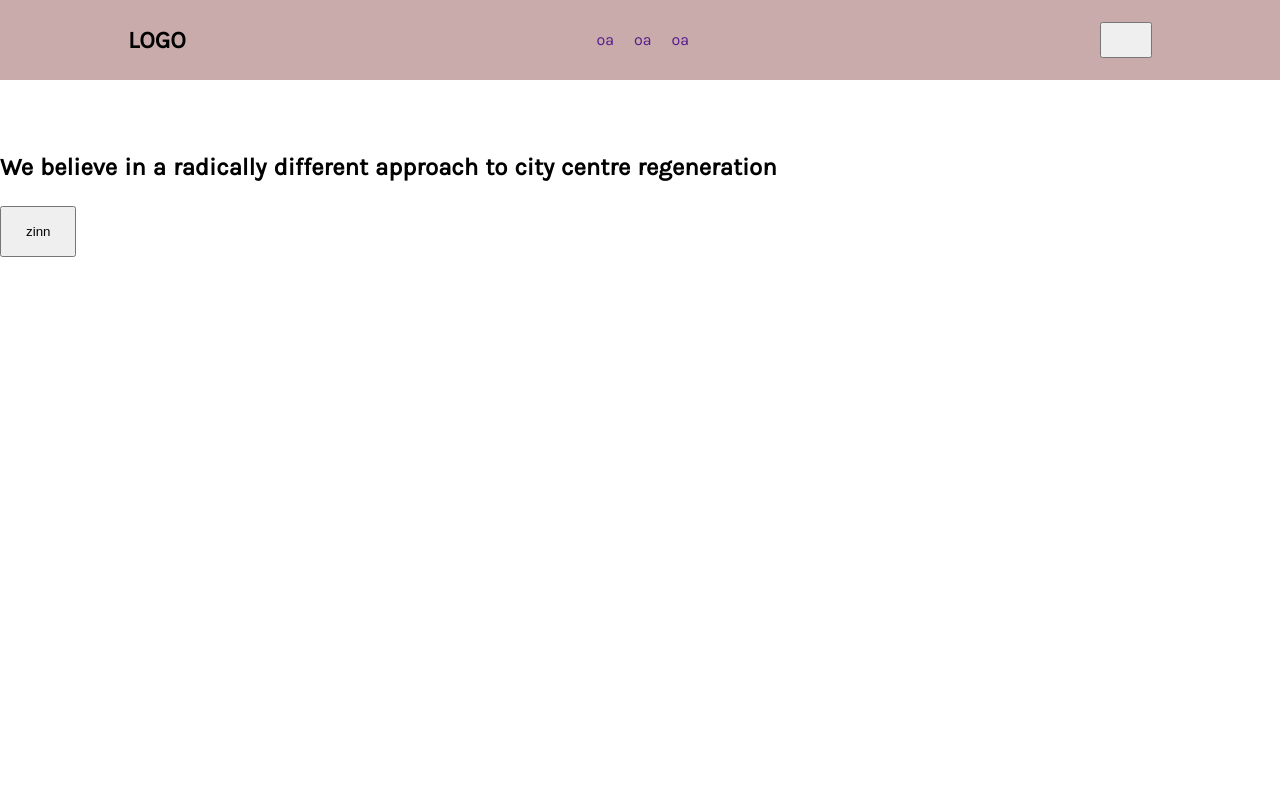
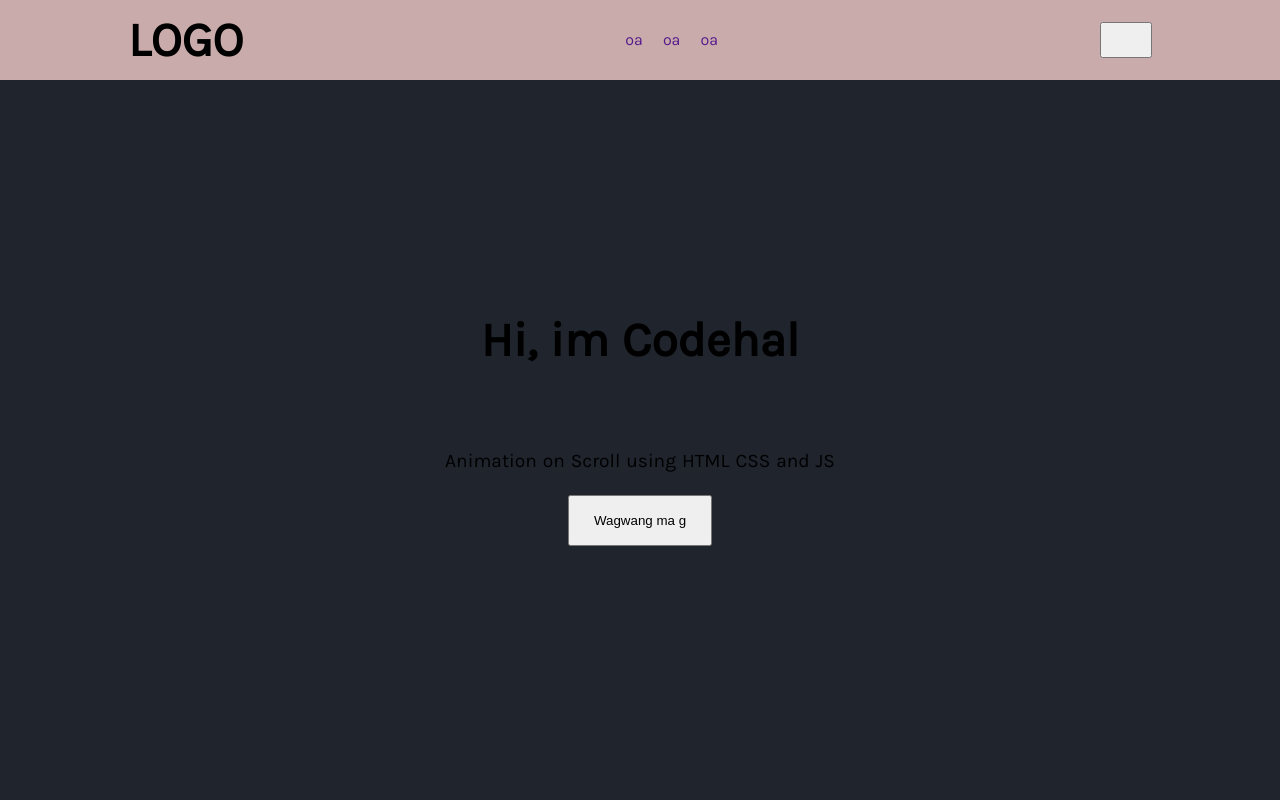
Before and after one commit to Mitchr3p/Ziman, a plain HTML site: page index.html in a window 1280 px wide. Shown: the top 800 px of the page. Drawn offline with Linux system fonts and the light colour scheme.

Commit message:
add code

```diff
--- a/app.js
+++ b/app.js
@@ -1,8 +1,56 @@
-document.addEventListener("DOMContentLoaded", function () {
-  const toggleBtn = document.querySelector(".toggle-btn");
-  const dropdownMenu = document.querySelector(".dropdown-menu");
+const toggleBtn = document.querySelector(".toggle-btn");
+const dropdownMenu = document.querySelector(".dropdown-menu");
 
-  toggleBtn.addEventListener("click", function () {
-    dropdownMenu.classList.toggle("open");
+toggleBtn.addEventListener("click", function () {
+  dropdownMenu.classList.toggle("open");
+});
+
+// let sectioneers = document.querySelectorAll('.sectioneer');
+
+// window.onscroll = () => {
+//   sectioneers.forEach(sectioneer => {
+//     let top = window.scrollY;
+//     let offset = sectioneer.offsetTop - 150;
+//     let height = sectioneer.offsetHeight;
+
+//     if (top >= offset && top < offset + height) {
+//       sectioneer.classList.add('show-animate');
+//     } else {
+//       sectioneer.classList.remove('show-animate');
+//     }
+//   });
+// };
+
+let sectioneers = document.querySelectorAll('.sectioneer');
+
+window.onscroll = () => {
+  sectioneers.forEach(sectioneer => {
+    let top = window.scrollY;
+    let offset = sectioneer.offsetTop - 200;
+    let height = sectioneer.offsetHeight;
+
+    if (top >= offset && top < offset + height) {
+      sectioneer.classList.add('show-animate');
+    } else {
+      sectioneer.classList.remove('show-animate');
+    }
   });
-});
+
+  //TO CHANGE THE BACKGROUND OF SEC-1 WHEN SCROLL TO SEC-2
+  const sec2 = document.querySelector('.sec-2');
+  const sec1 = document.querySelector('.sec-1');
+
+  // EITHER DO IT DIRECTLY WITH .style
+  // if (sec2.classList.contains('show-animate')) {
+  //   sec1.style.background = "burlywood"
+  // } else {
+  //   sec1.style.background = "#1f242d"
+  // }
+
+  //OR ADD A NEW CLASS AND STYLE IT IN THE CSS ->BETTER
+  if (sec2.classList.contains('show-animate')) {
+    sec1.classList.add('bg-change');
+  } else {
+    sec1.classList.remove('bg-change');
+  }
+};
--- a/index.html
+++ b/index.html
@@ -5,7 +5,6 @@
     <meta name="viewport" content="width=device-width, initial-scale=1.0" />
     <link rel="stylesheet" href="style1.css" />
     <link rel="stylesheet" href="responsive1.css" />
-    <script src="app.js"></script>
 
     <link
       rel="stylesheet"
@@ -51,14 +50,27 @@
 
     <main>
       <section class="section-1">
-        <h1>
+        <!-- <h1>
           We believe in a radically different approach to city centre
           regeneration
-        </h1>
-        <button class="zonn">zinn</button>
+        </h1> -->
+        <section class="sec-1 sectioneer show-animate">
+          <h1 class="animate">Hi, im Codehal</h1>
+          <p class="animate">Animation on Scroll using HTML CSS and JS</p>
+          <button>Wagwang ma g</button>
+        </section>
+
+        <section class="sec-2 sectioneer">
+          <h1 class="animate">Hi, im Codehal</h1>
+          <p class="animate">Animation on Scroll using HTML CSS and JS</p>
+        </section>
+
+        <section class="sec-3 sectioneer">
+          <h1 class="animate">Hi, im Codehal</h1>
+          <p class="animate">Animation on Scroll using HTML CSS and JS</p>
+        </section>
       </section>
-      <section class="section-2"></section>
-      <section class="section-3"></section>
+      <script src="app.js"></script>
     </main>
   </body>
 </html>
--- a/style1.css
+++ b/style1.css
@@ -46,6 +46,7 @@ button {
   position: relative;
   margin: 0 10%;
   height: 100%;
+  font-family: 'Karla';
 }
 
 .nav-content .nav-links {
@@ -65,7 +66,66 @@ button {
 
 /* SECTION-1  */
 
-.section-1 {
+.sectioneer {
+  display: flex;
+  flex-direction: column;
+  justify-content: center;
+  align-items: center;
   height: 100vh;
-  padding-top: 10%;
+  background: #1f242d;
 }
+
+.sectioneer .animate {
+  transition: 1s;
+}
+
+/* h1 {
+  font-size: 90px;
+  color: white;
+}
+
+p {
+  font-size: 35px;
+  color: aqua;
+} */
+
+.sec-1 .animate {
+  transform: translateX(-100%);
+  background-color: #1f242d;
+  transition: all 1s ease-in-out;
+}
+
+.sec-1.show-animate .animate {
+  transform: translateX(0);
+}
+
+.bg-change {
+  background-color: burlywood;
+  transition: all 1s;
+}
+
+.sec-2.show-animate{
+  background-color: burlywood;
+  transition: all 3s;
+}
+
+
+h1 {
+  font-size: clamp(2rem, 4vw, 3rem);
+}
+
+h2 {
+  font-size: clamp(1.5rem, 3vw, 2.5rem);
+}
+
+h3 {
+  font-size: clamp(1.25rem, 2.5vw, 2rem);
+}
+
+h4 {
+  font-size: clamp(1rem, 2vw, 1.5rem);
+}
+
+p {
+  font-size: clamp(1rem, 1.5vw, 1.25rem);
+}
```
